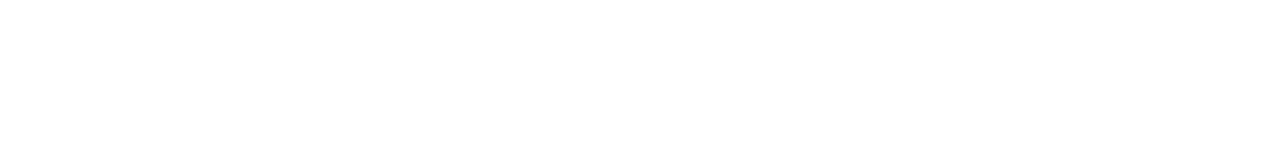
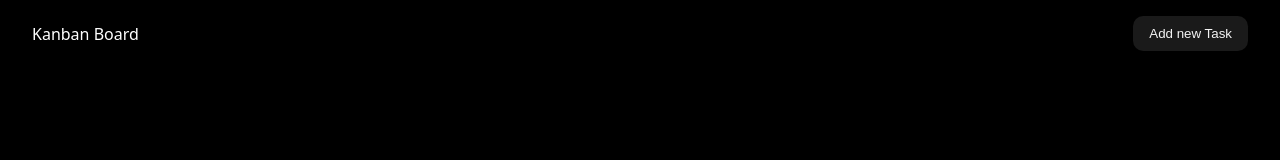
Before and after one commit to memon-gulam-45/Flow-Board, a plain HTML site: page index.html in a window 1280 px wide. Drawn offline with Linux system fonts and the light colour scheme.

Commit message:
Create the Navbar layout

```diff
--- a/index.html
+++ b/index.html
@@ -3,8 +3,16 @@
   <head>
     <meta charset="UTF-8" />
     <meta name="viewport" content="width=device-width, initial-scale=1.0" />
-    <title>Document</title>
+    <title>Kanban Board</title>
     <link rel="stylesheet" href="style.css" />
   </head>
-  <body></body>
+  <body>
+    <main>
+      <nav>
+        <div class="left">Kanban Board</div>
+        <div class="right"><button>Add new Task</button></div>
+      </nav>
+      <section class="board"></section>
+    </main>
+  </body>
 </html>
--- a/style.css
+++ b/style.css
@@ -9,3 +9,53 @@ body {
   height: 100%;
   width: 100%;
 }
+
+html {
+  font-family: system-ui, -apple-system, BlinkMacSystemFont, "Segoe UI", Roboto,
+    Oxygen, Ubuntu, Cantarell, "Open Sans", "Helvetica Neue", sans-serif;
+}
+
+:root {
+  --bg-color: #000000;
+  --bg-button-color: #1a1a1a;
+  --bg-button-hover-color: #333333;
+  --primary-text-color: #f4f4f4;
+
+  /* Padding variables */
+  --nav-padding: 1rem 2rem;
+  --section-padding: 1rem 2rem;
+  --padding-s: 0.32rem;
+  --padding-m: 0.64rem;
+  --padding-l: 1rem;
+  --padding-xl: 1.5rem;
+  --padding-xxl: 2rem;
+
+  /* Border Radius Variables */
+  --border-radius-s: 0.32rem;
+  --border-radius-m: 0.64rem;
+  --border-radius-l: 1rem;
+  --border-radius-xl: 1.5rem;
+  --border-radius-xxl: 2rem;
+}
+
+body {
+  background-color: var(--bg-color);
+  color: white;
+}
+
+nav {
+  padding: var(--nav-padding);
+  display: flex;
+  align-items: center;
+  justify-content: space-between;
+}
+
+nav button {
+  background-color: var(--bg-button-color);
+  border: none;
+  outline: none;
+  color: var(--primary-text-color);
+  padding: var(--padding-m) var(--padding-l);
+  cursor: pointer;
+  border-radius: var(--border-radius-m);
+}
```
